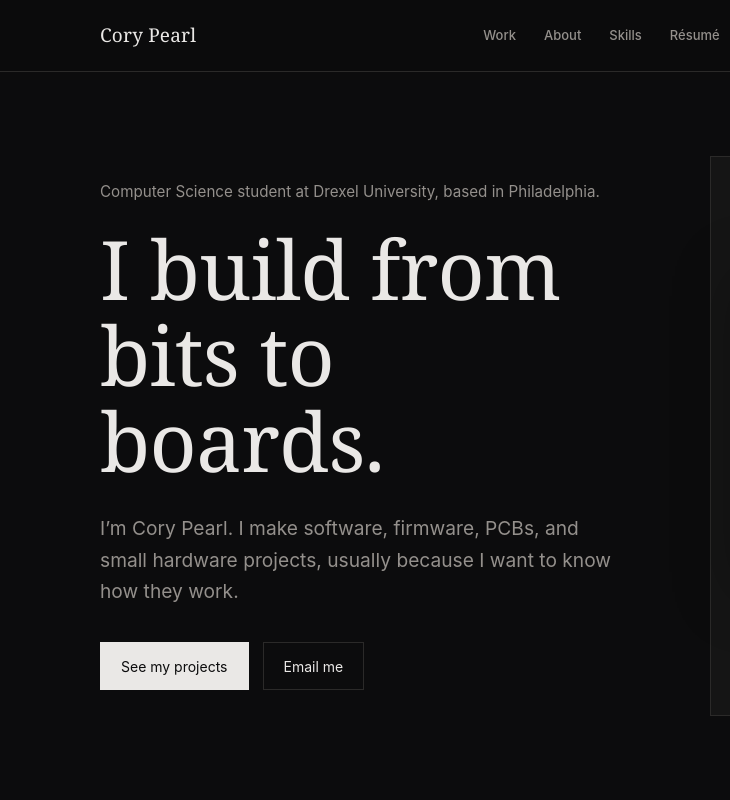
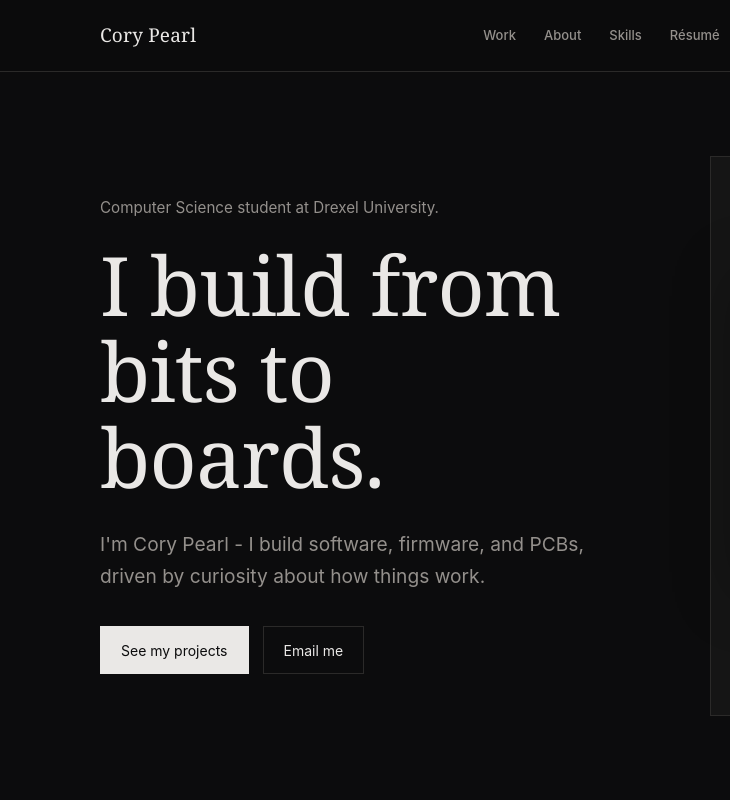
Before and after one commit to CoryPearl/CoryPearl, a plain HTML site: page index.html in a window 1280 px wide. Shown: the top 800 px of the page, 0-730 px from the left. Drawn offline with Linux system fonts and the light colour scheme; grey boxes are pictures that could not be loaded.

Commit message:
changed struct

```diff
--- a/index.html
+++ b/index.html
@@ -80,13 +80,12 @@
       <section class="hero section-shell" id="top">
         <div class="hero-copy">
           <p class="location-line">
-            Computer Science student at Drexel University, based in
-            Philadelphia.
+            Computer Science student at Drexel University.
           </p>
           <h1>I build from bits to boards.</h1>
           <p class="hero-intro">
-            I’m Cory Pearl. I make software, firmware, PCBs, and small hardware
-            projects, usually because I want to know how they work.
+            I'm Cory Pearl - I build software, firmware, and PCBs, driven by
+            curiosity about how things work.
           </p>
           <div class="hero-actions">
             <a class="button-primary" href="#work">See my projects</a
```
